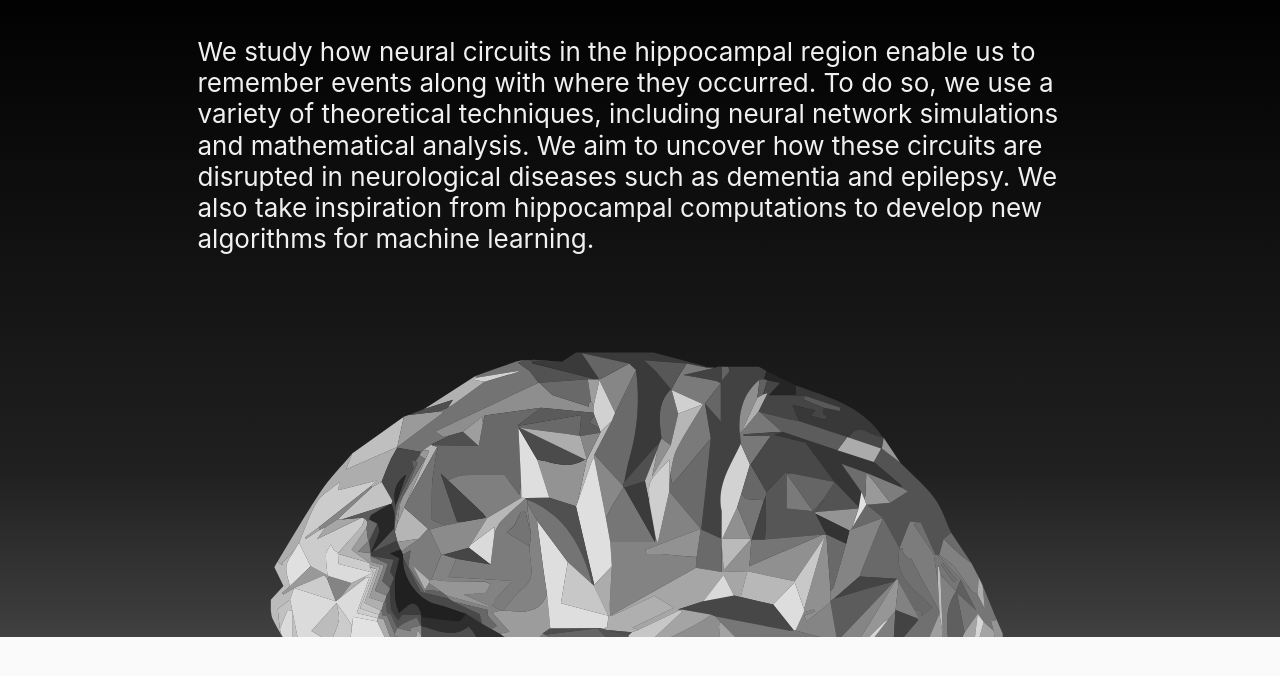
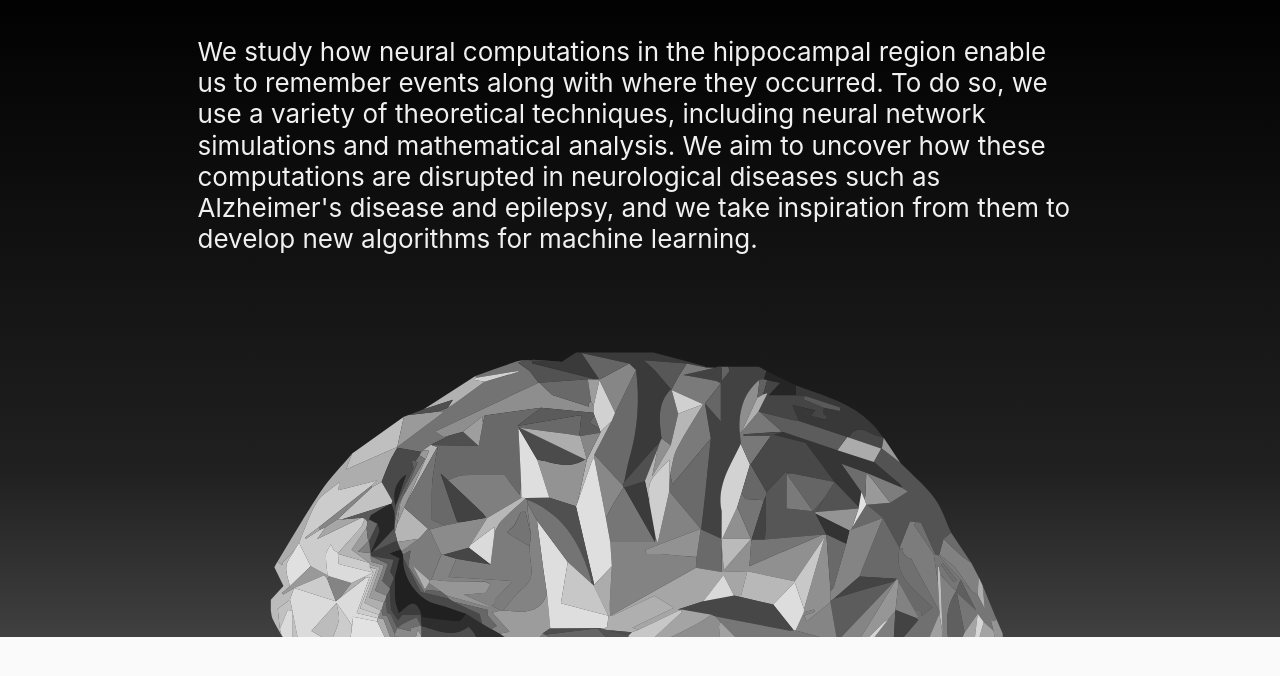
Before and after one commit to louiskang/group.github.io, a Jekyll site: the page built from index.html, in a window 1280 px wide and 900 px high, scrolled down 760 px, cut to the strip 224-900 px from the top of the window. Built offline with Jekyll 4.4.1, drawn with Linux system fonts in a browser that asks for light colours; some web fonts are replaced.

Commit message:
Updated intro

```diff
--- a/_includes/intro.html
+++ b/_includes/intro.html
@@ -2,7 +2,7 @@
 <section class="intro-section text-left" id="intro">
   <div class="container">
     <div class="col-lg-10 mx-auto px-3 pt-3 pt-lg-5 pb-5">
-      <h5>We study how neural circuits in the hippocampal region enable us to remember events along with where they occurred. To do so, we use a variety of theoretical techniques, including neural network simulations and mathematical analysis. We aim to uncover how these circuits are disrupted in neurological diseases such as dementia and epilepsy. We also take inspiration from hippocampal computations to develop new algorithms for machine learning.</h5>
+      <h5>We study how neural computations in the hippocampal region enable us to remember events along with where they occurred. To do so, we use a variety of theoretical techniques, including neural network simulations and mathematical analysis. We aim to uncover how these computations are disrupted in neurological diseases such as Alzheimer's disease and epilepsy, and we take inspiration from them to develop new algorithms for machine learning.</h5>
     </div>
     <img class="img-fluid" src="/media/bg-brain-top.svg" alt="" />
   </div>
```
